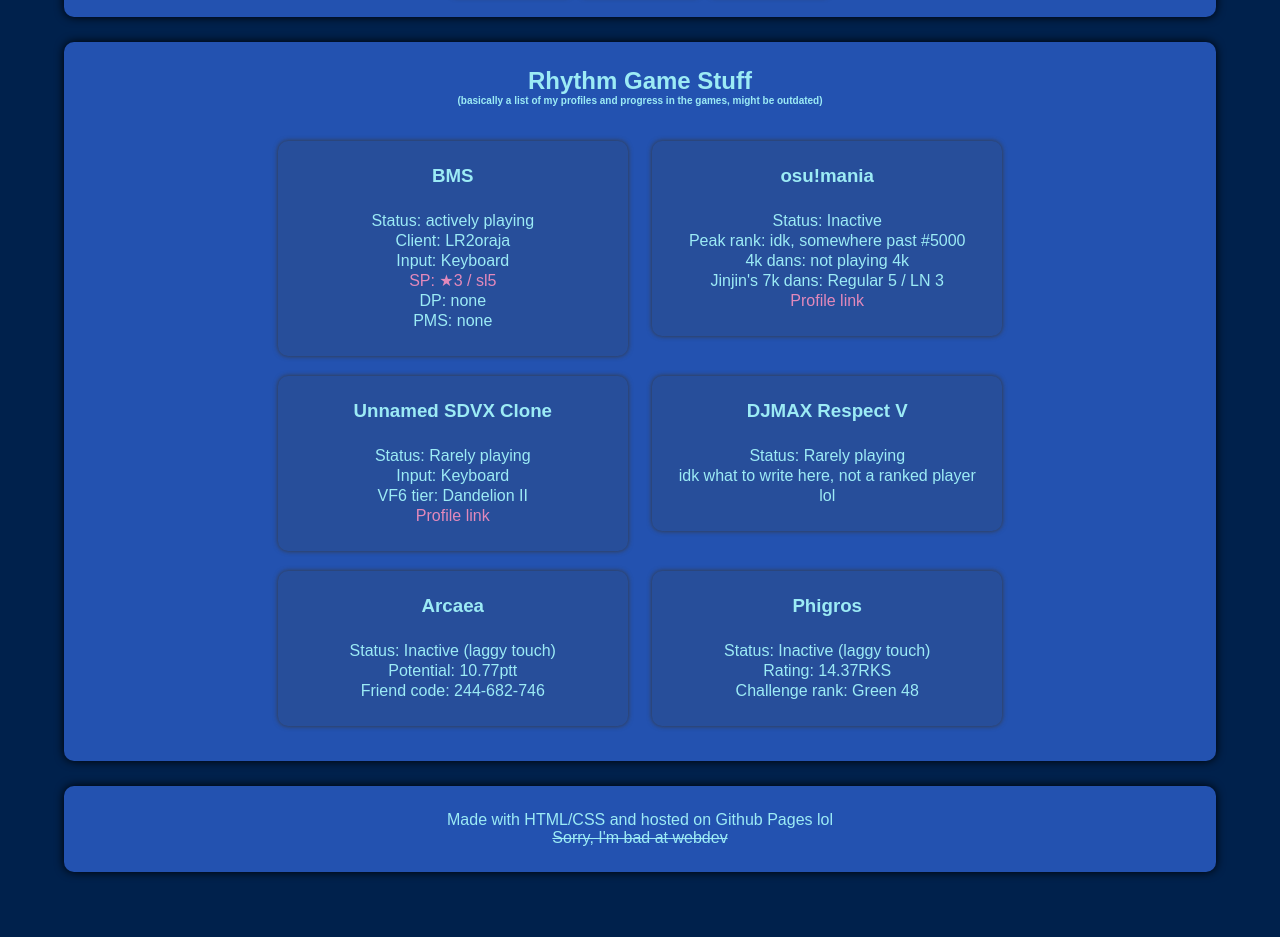
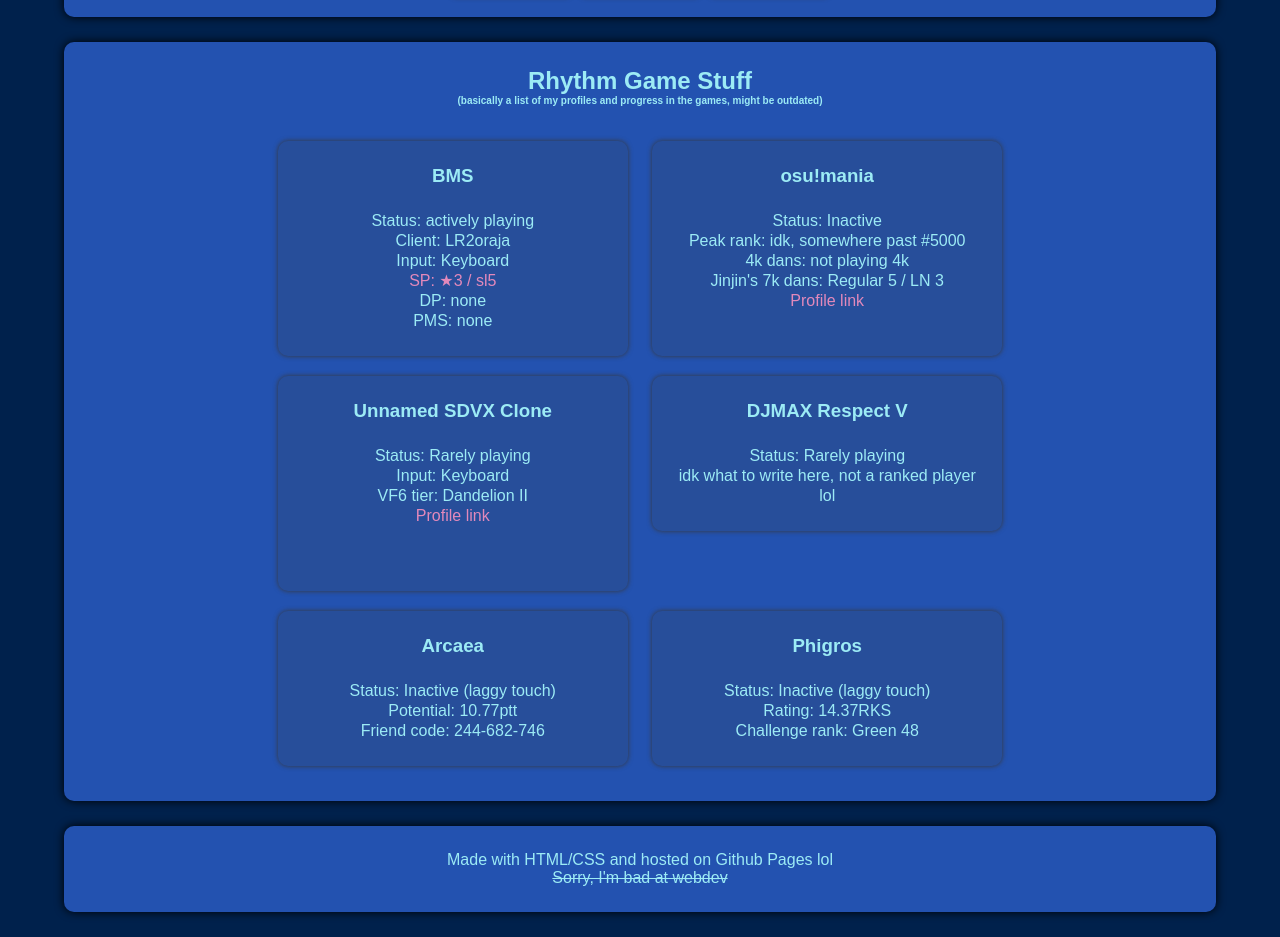
Before and after one commit to JustVldKsh/justvldksh.github.io, a plain HTML site: page rgstuff.html in a window 1280 px wide. Shown: the part 135-1072 px from the top of the page. Before the commit the page ends 1032 px from the top, so only its background shows below. Drawn offline with Linux system fonts and the light colour scheme.

Commit message:
a lil ocd moment

```diff
--- a/rgstuff.html
+++ b/rgstuff.html
@@ -24,7 +24,7 @@
     </header>
     <main>
         <h2>Rhythm Game Stuff <p style="text-align: center; font-size: 10px;">(basically a list of my profiles and progress in the games, might be outdated)</p></h2>
-        <div class="game">
+        <div class="game row-1">
             <h3>BMS</h3>
             <ul>
                 <li>Status: actively playing</li>
@@ -35,7 +35,7 @@
                 <li>PMS: none</li>
             </ul>
         </div>
-        <div class="game">
+        <div class="game row-1">
             <h3>osu!mania</h3>
             <ul>
                 <li>Status: Inactive</li>
@@ -45,7 +45,7 @@
                 <li><a href="https://osu.ppy.sh/users/9094071" target="_blank">Profile link</a></li>
             </ul>
         </div>
-        <div class="game">
+        <div class="game row-1">
             <h3>Unnamed SDVX Clone</h3>
             <ul>
                 <li>Status: Rarely playing</li>
@@ -54,14 +54,14 @@
                 <li><a href="https://bokutachi.xyz/dashboard/users/JustVldKsh/games/usc/Keyboard/" target="_blank">Profile link</a></li>
             </ul>
         </div>
-        <div class="game">
+        <div class="game row-2">
             <h3>DJMAX Respect V</h3>
             <ul>
                 <li>Status: Rarely playing</li>
                 <li>idk what to write here, not a ranked player lol</li>
             </ul>
         </div>
-        <div class="game">
+        <div class="game row-2">
             <h3>Arcaea</h3>
             <ul>
                 <li>Status: Inactive (laggy touch)</li>
@@ -69,7 +69,7 @@
                 <li>Friend code: 244-682-746</li>
             </ul>
         </div>
-        <div class="game">
+        <div class="game row-2">
             <h3>Phigros</h3>
             <ul>
                 <li>Status: Inactive (laggy touch)</li>
--- a/style/style.css
+++ b/style/style.css
@@ -178,3 +178,7 @@
     border-radius: 10px;
     line-height: 20px;
 }
+
+.row-1 {
+    height: 165px;
+}
```
